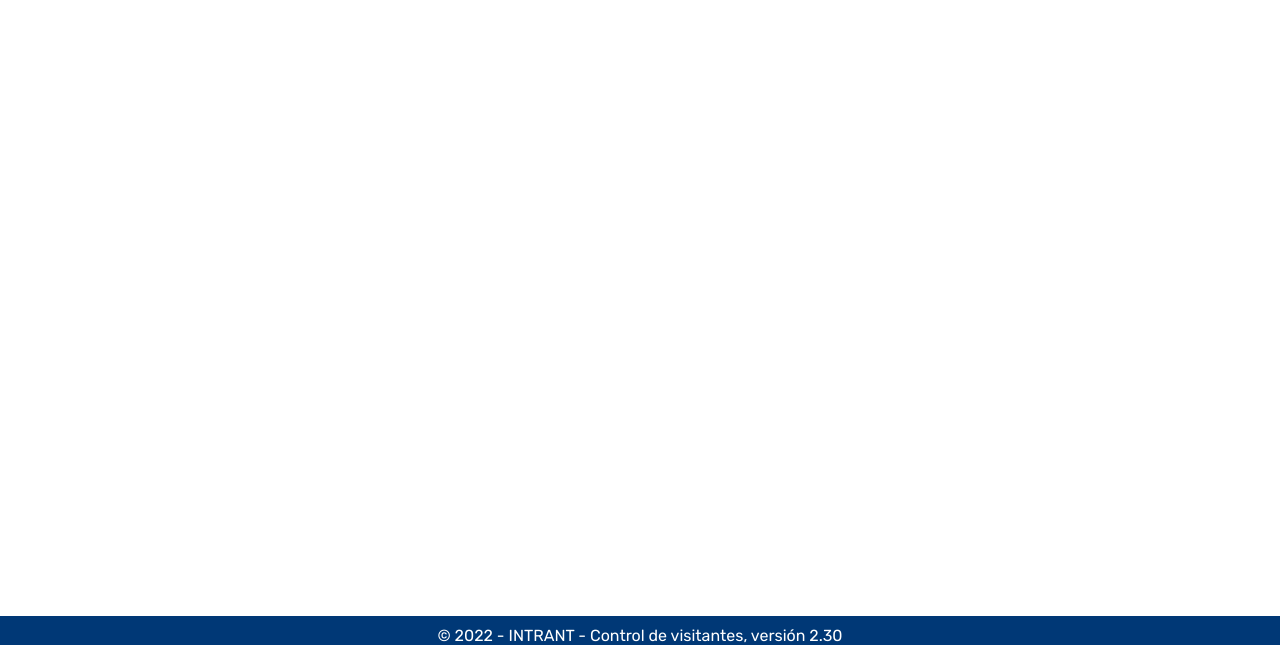
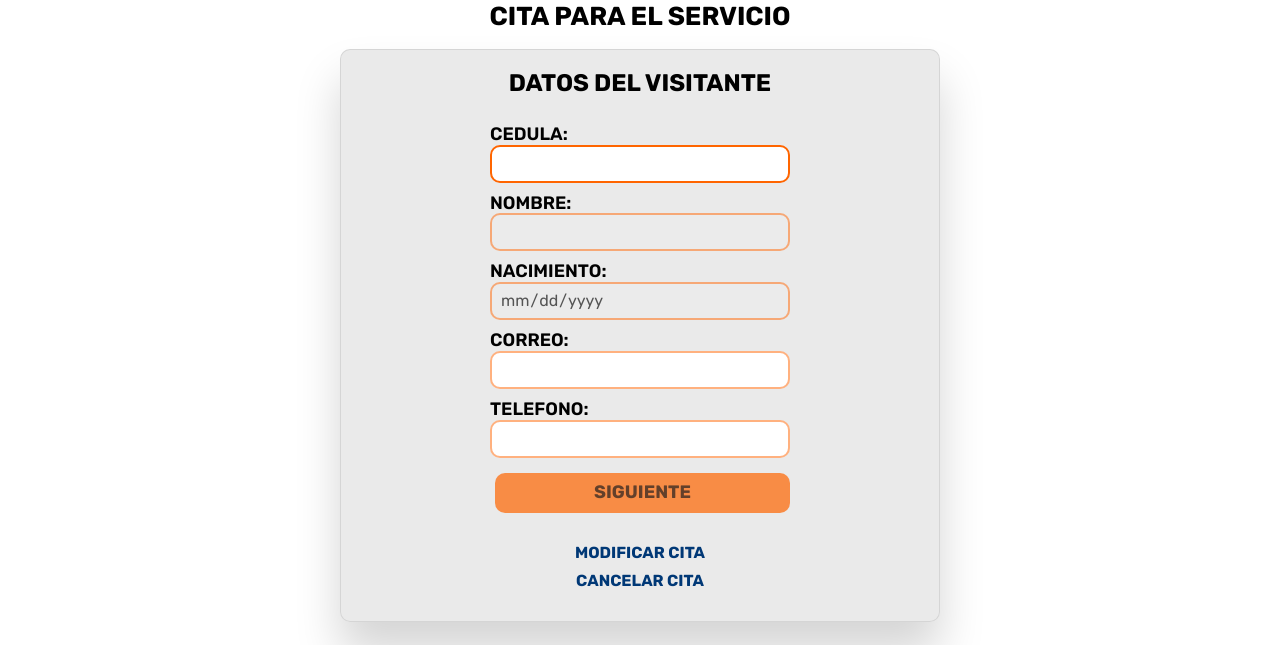
Before and after one commit to JoseEnriqueGit/Intrant, a React (Vite) app in the folder frontend/: page / in a window 1280 px wide. Shown: the part 144-789 px from the top of the page. Built offline with nearby package versions, Linux system fonts and the light colour scheme; no server answers.

Commit message:
Refactoring

```diff
--- a/frontend/src/App.jsx
+++ b/frontend/src/App.jsx
@@ -7,7 +7,7 @@ import {
 	MultiStepsForm,
 	MultiStepsModifyCitation,
 	CancelForm,
-} from './components';
+} from './pagesComponents';
 
 function App() {
 	return (
--- a/frontend/src/pagesComponents/requestCitationPage/stepForm/UserDataForm.jsx
+++ b/frontend/src/pagesComponents/requestCitationPage/stepForm/UserDataForm.jsx
@@ -2,7 +2,7 @@
 import { Link } from 'react-router-dom';
 import { useState, useContext } from 'react';
 import InputMask from 'react-input-mask';
-import axios from 'axios';
+import { existCitation } from '../../../api/existCitation';
 // components
 import {
 	Form,
@@ -11,14 +11,10 @@ import {
 	Input,
 	OutPut,
 	WarningDiv,
-} from '../../../components';
+} from '../../../pagesComponents';
 import { bornDateUser } from '../../../logic/date';
 // context
-import {
-	FormDataContext,
-	PageContext,
-	DataApiContext,
-} from '../../../hooks';
+import { FormDataContext, PageContext, DataApiContext } from '../../../hooks';
 import UrlApi from '../../../hooks/useEffects/useDataCedula';
 
 const UserDataForm = () => {
@@ -28,31 +24,16 @@ const UserDataForm = () => {
 	const { setCedula } = useContext(UrlApi);
 	const [hasCitation, setHasCitation] = useState(false);
 
-	function nextPage(e) {
+	async function handleNextPage(e) {
 		e.preventDefault();
-		axios
-		.get('https://intrant-api.onrender.com/citation/' + formData.cedula)
-		.then(res => {
-			if (res.status === 200) {
-				setHasCitation(true)
-			}
-		})
-		.catch(error => {
-			if (error.response.status === 404) {
-				setHasCitation(false)
-				setPage(page + 1);
-			}
-			else{
-				console.log(error);
-			}
-		});
+		await existCitation(formData.cedula) ? setHasCitation(true) : setPage(page + 1);
 	}
 
 	// Render
 	return (
 		<>
 			<TitleHeader text='CITA PARA EL SERVICIO' />
-			<Form className='UserDataForm' onSubmit={nextPage}>
+			<Form className='UserDataForm' onSubmit={handleNextPage}>
 				<fieldset lang='es'>
 					<legend>DATOS DEL VISITANTE</legend>
 
```
